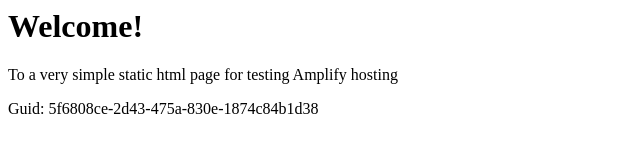
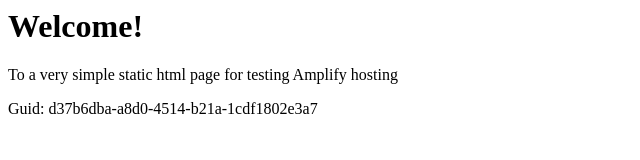
Before and after one commit to aws-aemilia-nrt/Github-PR-Commit-Integration-Test-DoNotTouch-GitHubWebhookPushCanaryTest-v1-prod-ap-northeast-1, a website: page src/index.html in a window 1280 px wide. Shown: the full height of the page, 0-640 px from the left. Drawn offline with Linux system fonts and the light colour scheme.

Commit message:
commit from integ tests

```diff
--- a/src/index.html
+++ b/src/index.html
@@ -12,6 +12,6 @@
 <body>
     <h1>Welcome!</h1>
     <p>To a very simple static html page for testing Amplify hosting</p>
-    <p>Guid: 5f6808ce-2d43-475a-830e-1874c84b1d38</p></body>
+    <p>Guid: d37b6dba-a8d0-4514-b21a-1cdf1802e3a7</p></body>
 
 </html>
```
